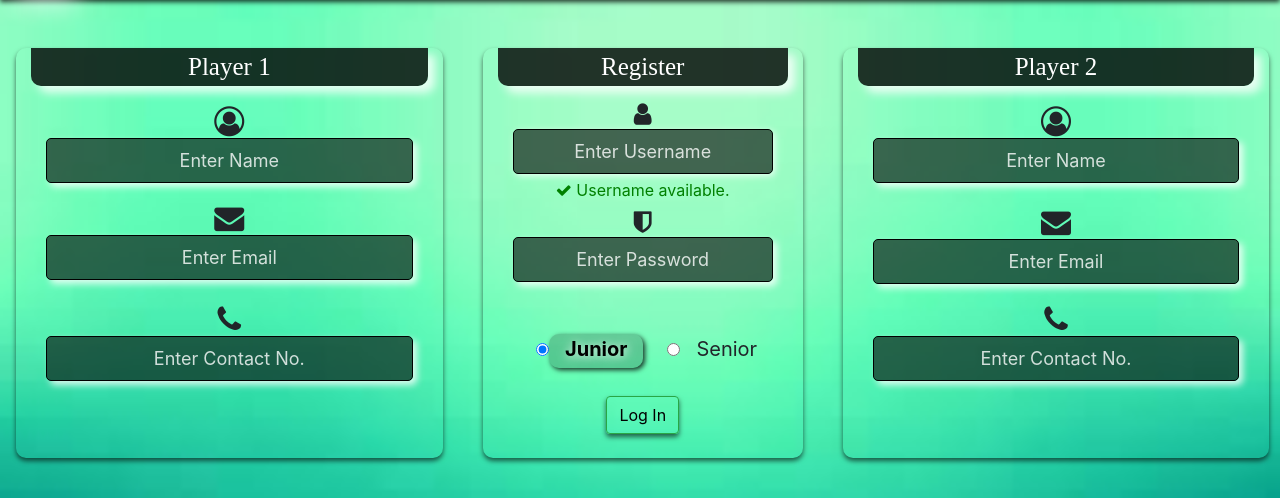
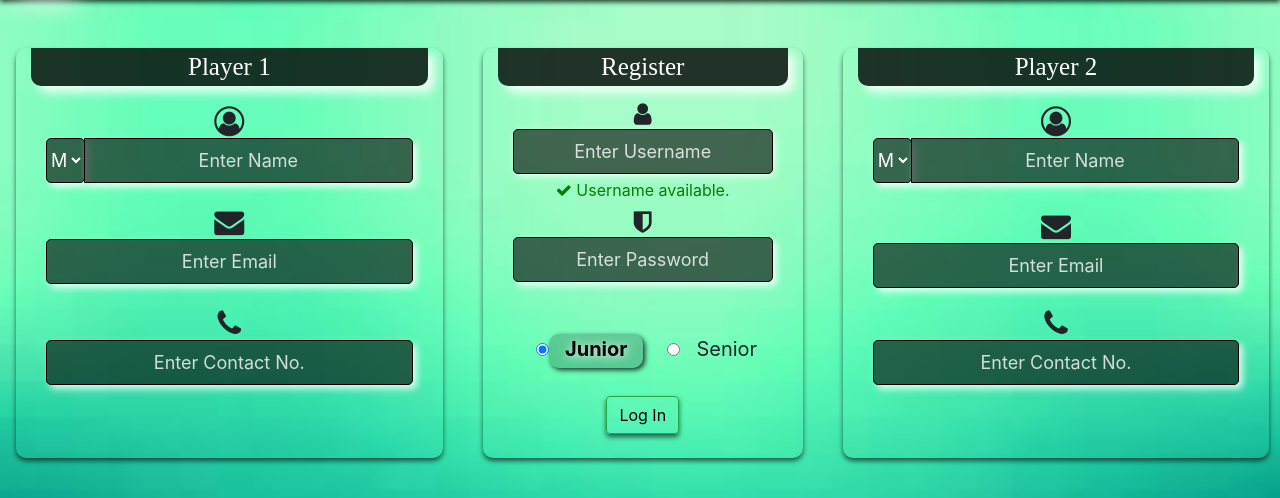
Before and after one commit to ameydeshpande30/NCC18, a Django app: template NCC/templates/signup.html in a window 1280 px wide. Shown: the part 53-551 px from the top of the page. Run offline with Django 3.2, Linux system fonts and the light colour scheme; the template is opened without the code that fills it, so the values that code supplies are empty; some libraries are stand-ins or nearby versions.

Commit message:
gender added

```diff
--- a/NCC/static/codingPage.css
+++ b/NCC/static/codingPage.css
@@ -311,3 +311,13 @@ box-shadow: 4px 4px 7px rgba(255,255,255,0.8);
 	box-shadow: 7px 7px 10px rgba(255,255,255,0.8);
 
 }
+
+.input-group-prepend {
+
+  border:1px solid rgba(0,0,0,1);
+  background:rgba(0,0,0,.6);
+  color:white;
+  font-size:18px;
+  border-radius:5px;
+box-shadow: 4px 4px 7px rgba(255,255,255,0.8);
+}
--- a/NCC/templates/signup.html
+++ b/NCC/templates/signup.html
@@ -41,9 +41,20 @@
 	<div class="form-group mt-3 pt-1 pb-1 col" >
 
 	  <i class="fa fa-user-circle-o" aria-hidden="true" style="font-size:30px;"></i>
+	 <div class="input-group mb-1">
+   <select class="input-group-prepend ">
 
 
-      <input type="name" class="form-control text-center py-2" id="name" placeholder="Enter Name" name="p1name" autocomplete="off" required>
+    <option   selected value="1">M</option>
+    <option value="2">F</option>
+
+
+  </select>
+
+        <input type="name" class="form-control text-center py-2" id="name" placeholder="Enter Name" name="p1name" autocomplete="off" aria-label="Username" aria-describedby="basic-addon1" required>
+</div>
+
+
     </div>
     <div class="form-group col   pb-2">
 
@@ -124,7 +135,18 @@
 
 	  <i class="fa fa-user-circle-o" aria-hidden="true" style="font-size:30px;"></i>
 
-      <input type="name" class="form-control text-center py-2" id="name" placeholder="Enter Name" name="p2name" autocomplete="off">
+
+         <div class="input-group mb-1">
+  <select class="input-group-prepend ">
+
+
+    <option selected value="1">M</option>
+    <option value="2">F</option>
+
+
+  </select>
+      <input type="name" class="form-control text-center py-2" id="name" placeholder="Enter Name" name="p2name" autocomplete="off" aria-label="Username" aria-describedby="basic-addon2">
+         </div>
     </div>
     <div class="form-group col   pb-1">
 
```
